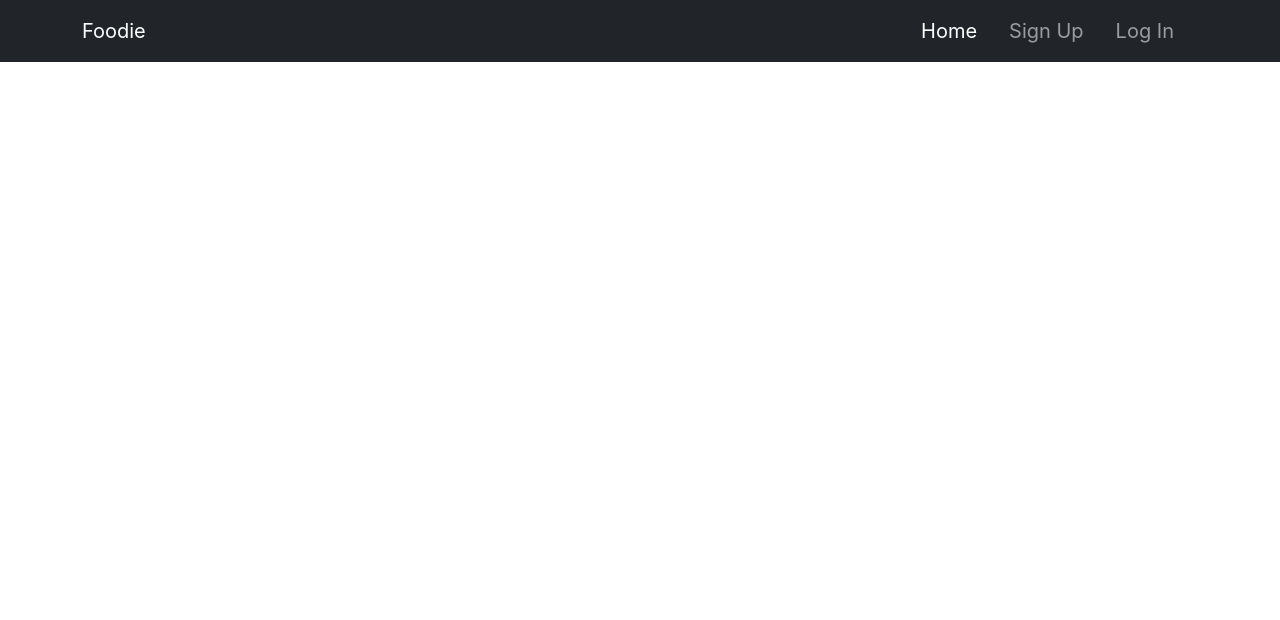
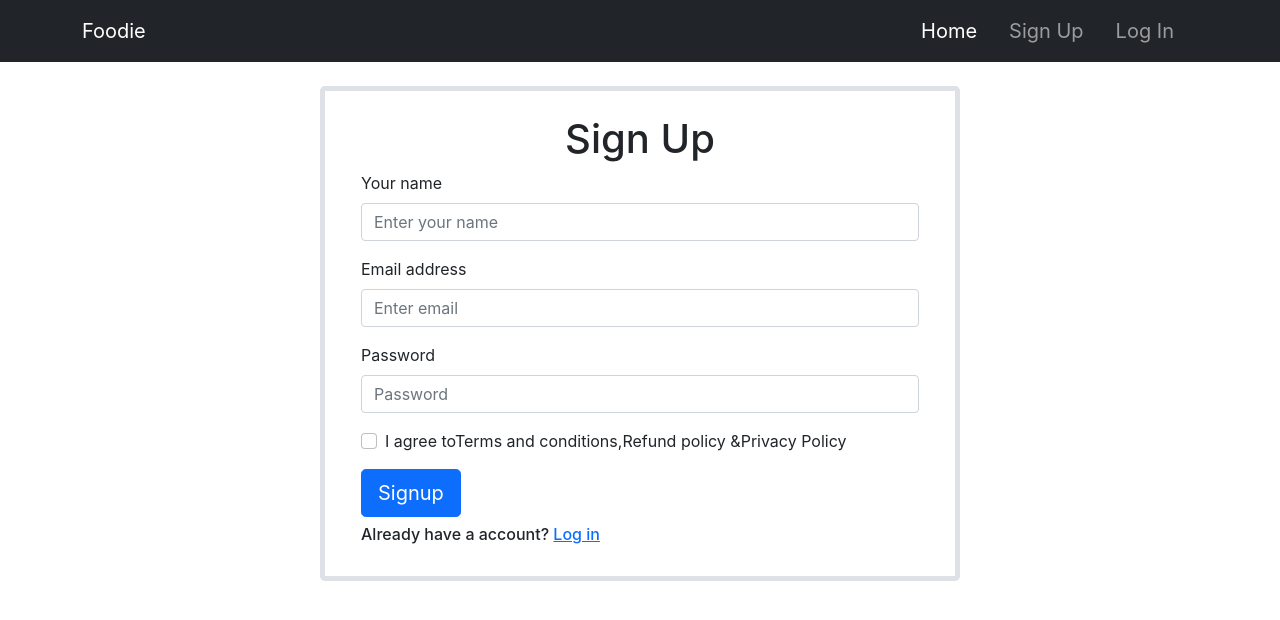
Before and after one commit to Sadman600/foodie-catering, a React (Create React App) app: page /signup in a window 1280 px wide. Shown: the top 620 px of the page. Built offline with nearby package versions, Linux system fonts and the light colour scheme; the HTML template or start-up script is replaced by a standard one.

Commit message:
Create and added signup and login component

```diff
--- a/src/App.css
+++ b/src/App.css
@@ -1,5 +1,5 @@
 .App {
-  text-align: center;
+  /* text-align: center; */
 }
 
 .App-logo {
--- a/src/App.js
+++ b/src/App.js
@@ -3,6 +3,8 @@ import { Route, Routes } from 'react-router-dom';
 import './App.css';
 import Header from './Pages/Header/Header/Header';
 import Home from './Pages/Main/Home/Home/Home';
+import Login from './Pages/Main/Login/Login/Login';
+import SignUp from './Pages/Main/Login/SignUp/SignUp';
 
 function App() {
   return (
@@ -10,6 +12,8 @@ function App() {
       <Header></Header>
       <Routes>
         <Route path='/' element={<Home></Home>}></Route>
+        <Route path='/signup' element={<SignUp></SignUp>}></Route>
+        <Route path='/login' element={<Login></Login>}></Route>
       </Routes>
     </div>
   );
--- a/src/Pages/Header/Navbar/Navbar.js
+++ b/src/Pages/Header/Navbar/Navbar.js
@@ -3,19 +3,19 @@ import { Link, NavLink } from 'react-router-dom';
 
 const Navbar = () => {
     return (
-        <nav className="navbar sticky-top navbar-expand-lg navbar-dark bg-dark">
+        <nav className="navbar sticky-top navbar-expand-lg navbar-dark bg-dark ">
             <div className='container'>
                 <NavLink className="navbar-brand" to='/'>Foodie</NavLink>
                 <button className="navbar-toggler" type="button" data-bs-toggle="collapse" data-bs-target="#navbarScroll" aria-controls="navbarScroll" aria-expanded="false" aria-label="Toggle navigation">
                     <span className="navbar-toggler-icon"></span>
                 </button>
                 <div className="collapse navbar-collapse " id="navbarScroll">
-                    <ul className="navbar-nav ms-auto my-2 my-lg-0 navbar-nav-scroll" >
+                    <ul className="navbar-nav ms-auto my-2 my-lg-0 navbar-nav-scroll" style={{ bsScrollHeight: "100px" }}>
                         <li className="nav-item me-3">
                             <Link className="nav-link active fs-5" aria-current="page" to='/'>Home</Link>
                         </li>
                         <li className="nav-item me-3">
-                            <Link className="nav-link fs-5" to='/'>Sign Up</Link>
+                            <Link className="nav-link fs-5" to='/signup'>Sign Up</Link>
                         </li>
                         <li className="nav-item me-3">
                             <Link className="nav-link fs-5" to='/login'>Log In</Link>
--- a/src/Pages/Main/Home/Banner/Banner.js
+++ b/src/Pages/Main/Home/Banner/Banner.js
@@ -1,7 +1,5 @@
 import React, { useState } from 'react';
 import { Carousel } from 'react-bootstrap';
-import foodie1 from '../../../../images/foodie-1.png';
-import foodie2 from '../../../../images/foodie-2.PNG';
 
 const Banner = () => {
     const [index, setIndex] = useState(0);
--- a/src/Pages/Main/Home/Service/Service.js
+++ b/src/Pages/Main/Home/Service/Service.js
@@ -3,13 +3,13 @@ import './Service.css';
 
 const Service = ({ service }) => {
     console.log(service);
-    const { img, category } = service;
+    const { img, category, price, description } = service;
     return (
         <div className="card">
             <img src={img} alt="Denim Jeans" style={{ width: "100%" }} />
             <h1>{category}</h1>
-            <p className="price">$19.99</p>
-            <p></p>
+            <p className="price">$ {price}</p>
+            <p>{description}</p>
             <p><button>Add to Cart</button></p>
         </div>
     );
--- /dev/null
+++ b/src/Pages/Main/Login/Login/Login.js
@@ -0,0 +1,28 @@
+import React from 'react';
+import { Button, Form } from 'react-bootstrap';
+import { Link } from 'react-router-dom';
+
+const Login = () => {
+    return (
+        <div className='container w-50 mx-auto my-4 border border-5 rounded-3'>
+            <Form className='p-4'>
+                <h1 className='text-center'>Plz Login</h1>
+                <Form.Group className="mb-3" controlId="formBasicEmail">
+                    <Form.Label>Email address</Form.Label>
+                    <Form.Control type="email" placeholder="Enter email" />
+                </Form.Group>
+
+                <Form.Group className="mb-3" controlId="formBasicPassword">
+                    <Form.Label>Password</Form.Label>
+                    <Form.Control type="password" placeholder="Password" />
+                </Form.Group>
+                <h6>Don’t have a account? <Link to='/signup'>Sign Up</Link> </h6>
+                <Button size="lg" variant="primary" type="submit">
+                    Login
+                </Button>
+            </Form>
+        </div>
+    );
+};
+
+export default Login;
--- /dev/null
+++ b/src/Pages/Main/Login/SignUp/SignUp.js
@@ -0,0 +1,37 @@
+import React from 'react';
+import { Button, Form } from 'react-bootstrap';
+import { Link } from 'react-router-dom';
+
+const SignUp = () => {
+    return (
+        <div className='container w-50 mx-auto my-4 border border-5 rounded-3'>
+            <Form className='p-4'>
+                <h1 className='text-center'>Sign Up</h1>
+
+                <Form.Group className="mb-3" controlId="formBasicEmail">
+                    <Form.Label>Your name</Form.Label>
+                    <Form.Control type="text" placeholder="Enter your name" />
+                </Form.Group>
+
+                <Form.Group className="mb-3" controlId="formBasicEmail">
+                    <Form.Label>Email address</Form.Label>
+                    <Form.Control type="email" placeholder="Enter email" />
+                </Form.Group>
+
+                <Form.Group className="mb-3" controlId="formBasicPassword">
+                    <Form.Label>Password</Form.Label>
+                    <Form.Control type="password" placeholder="Password" />
+                </Form.Group>
+                <Form.Group className="mb-3" controlId="formBasicCheckbox">
+                    <Form.Check type="checkbox" label="I agree toTerms and conditions,Refund policy &Privacy Policy" />
+                </Form.Group>
+                <Button className='' size="lg" variant="primary" type="submit">
+                    Signup
+                </Button>
+                <h6 className='my-2'>Already have a account? <Link to='/login'>Log in</Link> </h6>
+            </Form>
+        </div>
+    );
+};
+
+export default SignUp;
```
Also changed, not shown: public/services.json (+6 -6 lines).
